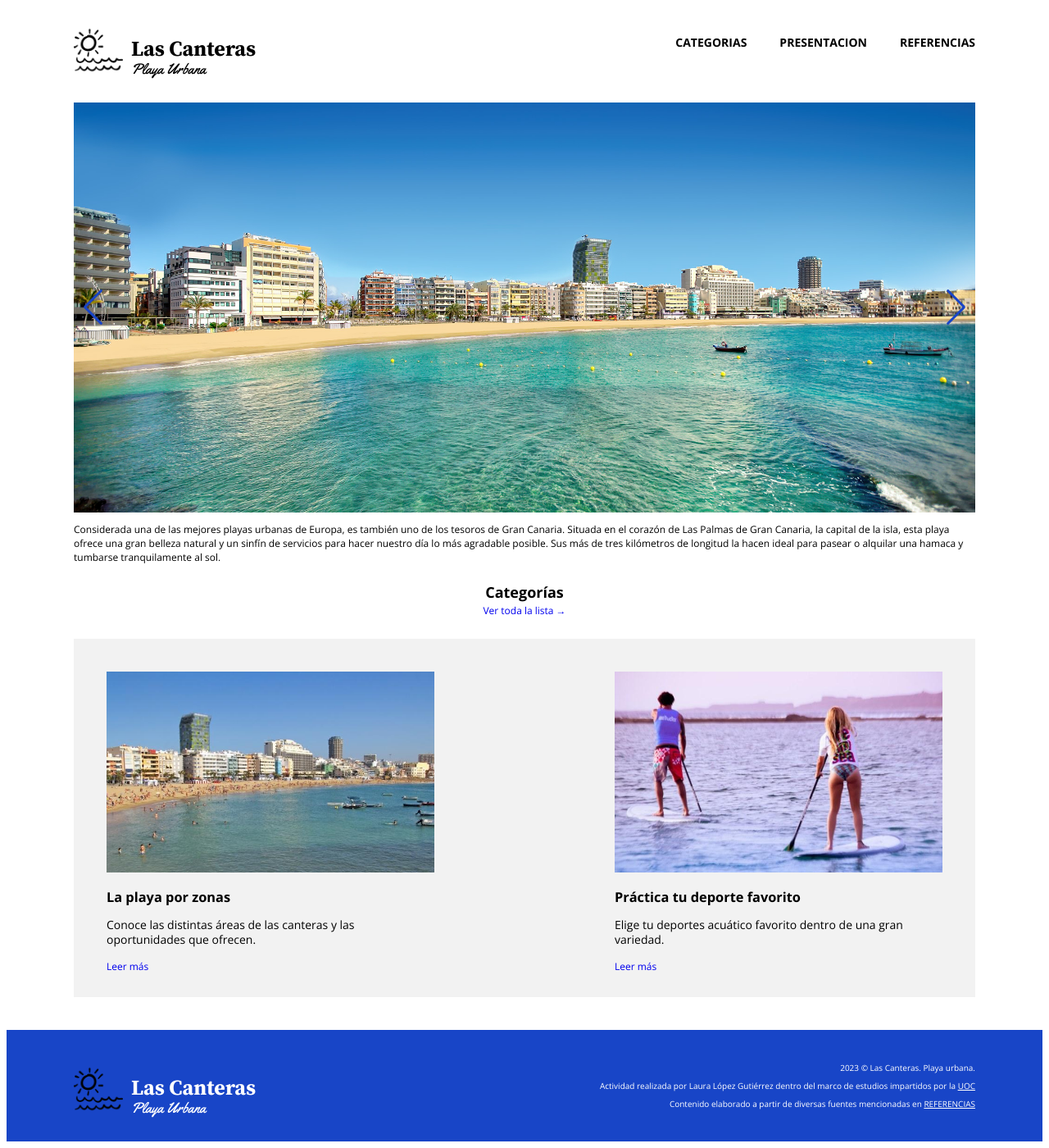
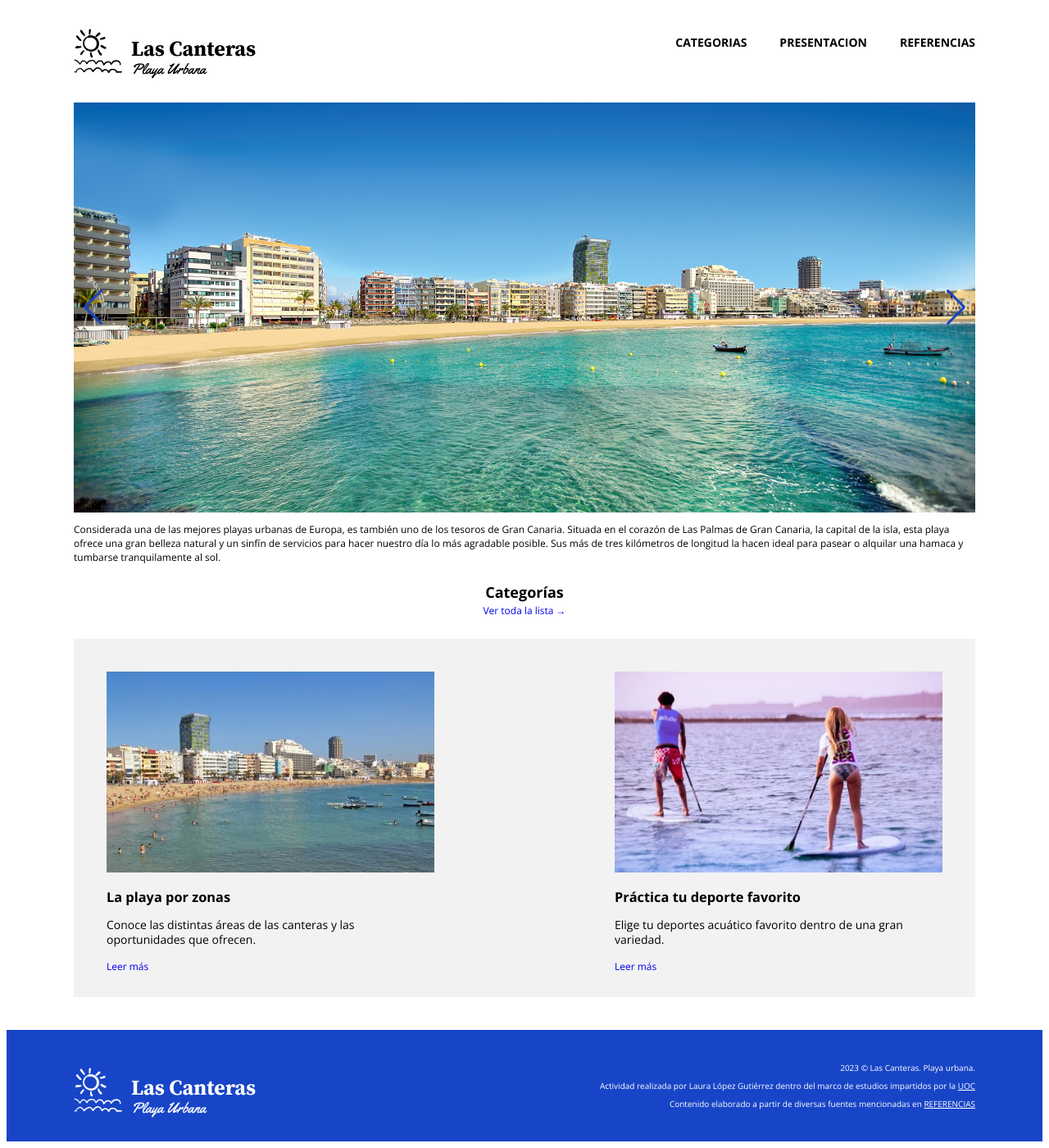
Before and after one commit to lopezlaug/lascanteras.pec3, a website built with Parcel: page src/index.html in a window 1280 px wide. Shown: the whole page at 82% size. Built offline with nearby package versions, Linux system fonts and the light colour scheme.

Commit message:
modified:   src/index.html

```diff
--- a/src/index.html
+++ b/src/index.html
@@ -17,7 +17,7 @@
           <a  href="index.html">
             <img
               class="ilogo"
-              src="img/logo-sol.png"
+              src="logo/negro@100dpi.png"
               alt="Logo del sitio Las Canteras. Playa Urbana"
             /></a>
             <a href="index.html" class="logotext">Las Canteras</br>
@@ -108,7 +108,7 @@
           <a  href="index.html">
             <img
               class="ilogo"
-              src="img/logo-sol.png"
+              src="logo/blanco@100dpi.png"
               alt="Logo del sitio Las Canteras. Playa Urbana"
             /></a>
             <a href="index.html" class="logotextf">Las Canteras </br>
```
